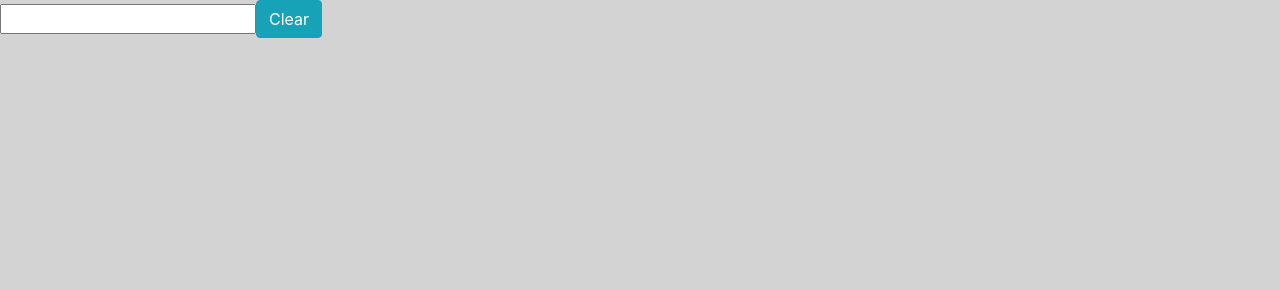
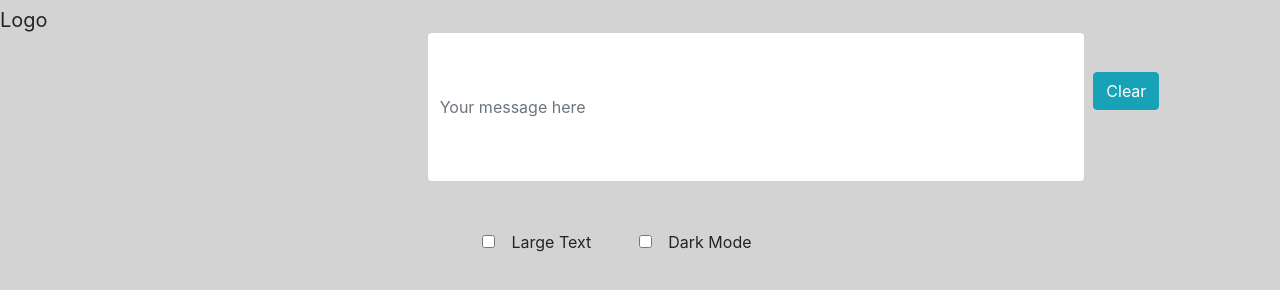
Before and after one commit to nss-evening-cohort-10/chatty-group-project-pond-frogs, a website built with webpack: page src/index.html in a window 1280 px wide. Built offline with nearby package versions, Linux system fonts and the light colour scheme.

Commit message:
navbar structure finished

```diff
--- a/src/index.html
+++ b/src/index.html
@@ -7,6 +7,6 @@
     <title>Pond Frogs</title>
 </head>
 <body>
-    <div id="navbar"></div>
+    <nav id="navigation"></nav>
 </body>
 </html>
--- a/src/javascripts/components/navbar/navbar.js
+++ b/src/javascripts/components/navbar/navbar.js
@@ -1,12 +1,29 @@
 import utilities from '../../helpers/utlities';
+import './navbar.scss';
 
 const printNavbar = () => {
-let domString = '<div class="logo"></div>';
-  domString += '<form class="form-inline">'
-  domString += '<input type="text">'
-  domString += '<button class="btn btn-info type="submit">Clear</button>'
-  domString += '</form>'
-  utilities.printToDom('navbar', domString);
+  let domString = '<div id="nav-row-1" class="row">';
+  domString += '<div id="logo-holder" class="col-4">';
+  domString += '<a id="logo" class="navbar-brand">Logo</a>';
+  domString += '</div>';
+  domString += '<div id="message-holder" class="col-8">';
+  domString += '<form class="form-inline">';
+  domString += '<input id="message-input" class="form-control mr-sm-2" type="search" placeholder="Your message here" aria-label="Search">';
+  domString += '<button class="btn btn-info my-2 my-sm-0" type="submit">Clear</button>';
+  domString += '</form>';
+  domString += '</div>';
+  domString += '</div>';
+  domString += '<div id="nav-row-2" class="row">';
+  domString += '<div class="checkboxHolder">';
+  domString += '<input type="checkbox" class="large-text-input" id="largeTextCheck">';
+  domString += '<label class="" for="largeTextCheck">Large Text</label>';
+  domString += '</div>';
+  domString += '<div class="checkboxHolder">';
+  domString += '<input type="checkbox" class="large-text-input" id="darkThemeCheck">';
+  domString += '<label class="" for="darkThemeCheck">Dark Mode</label>';
+  domString += '</div>';
+  domString += '</div>';
+  utilities.printToDom('navigation', domString);
 };
 
 export default { printNavbar };
--- a/src/javascripts/components/navbar/navbar.scss
+++ b/src/javascripts/components/navbar/navbar.scss
@@ -0,0 +1,40 @@
+nav{
+    display: flex;
+    flex-flow: row wrap;
+    width: 100%;
+#nav-row-1 {
+    width: 100%;
+
+    #logo-holder {
+        width: 35%;
+
+    }
+    #message-holder {
+        width: 65%;
+
+        padding-bottom: 1em;
+
+        #message-input {
+            width: 80%;
+            height: 150px;
+            margin-top: 2em;
+            margin-right: 1em;
+        }
+    }
+}
+#nav-row-2 {
+    width: 100%;
+    display: flex;
+    justify-content: center;
+
+    .checkboxHolder {
+     margin: 1em;
+    }
+    label {
+        margin: 1em;
+    }
+}
+
+
+
+}
--- a/src/styles/main.scss
+++ b/src/styles/main.scss
@@ -1,4 +1,5 @@
 @import "~bootstrap/scss/bootstrap";
+
 
 body {
   background-color: lightgray;
```
